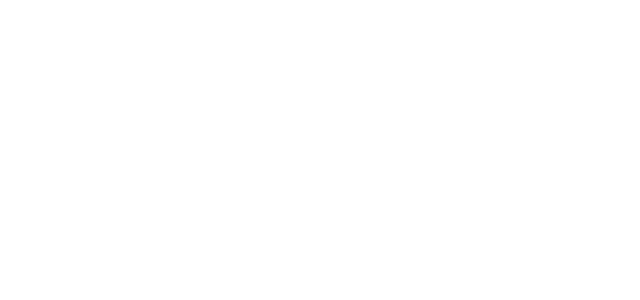
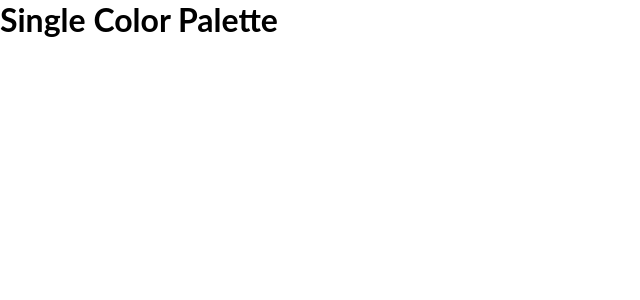
Before and after one commit to Toseef-Ahmad/color-palette, a React (Create React App) app: page /palette/flat-ui-colors-american/americanriver in a window 1280 px wide. Shown: the top 300 px of the page, without its empty margins (0-640 px from the left). Built offline with nearby package versions, Linux system fonts and the light colour scheme.

Commit message:
Added Single color palette and link

```diff
--- a/src/App.js
+++ b/src/App.js
@@ -5,6 +5,7 @@
 import { generatePalette } from './colorHelper';
 import { Route, Switch } from 'react-router-dom';
 import PaletteList from './PaletteList';
+import SingleColorPalette from './SingleColorPalette';
 
 export default function App() {
   const findPalette = (id) => {
@@ -16,7 +17,9 @@
         <Route
           exact
           path="/"
-          render={(routeProps) => <PaletteList palette={seedColors} {...routeProps} />}
+          render={(routeProps) => (
+            <PaletteList palette={seedColors} {...routeProps} />
+          )}
         ></Route>
         <Route
           exact
@@ -27,6 +30,10 @@
             />
           )}
         ></Route>
+        <Route
+          path="/palette/:paletteId/:colorId"
+          render={() => <SingleColorPalette />}
+        ></Route>
       </Switch>
     </div>
   );
--- /dev/null
+++ b/src/SingleColorPalette.js
@@ -0,0 +1,17 @@
+import React from 'react';
+
+class SingleColorPalette extends React.Component {
+  constructor(props) {
+    super(props);
+  }
+
+  render() {
+    return (
+      <>
+        <h1>Single Color Palette</h1>
+      </>
+    );
+  }
+}
+
+export default SingleColorPalette;
```
